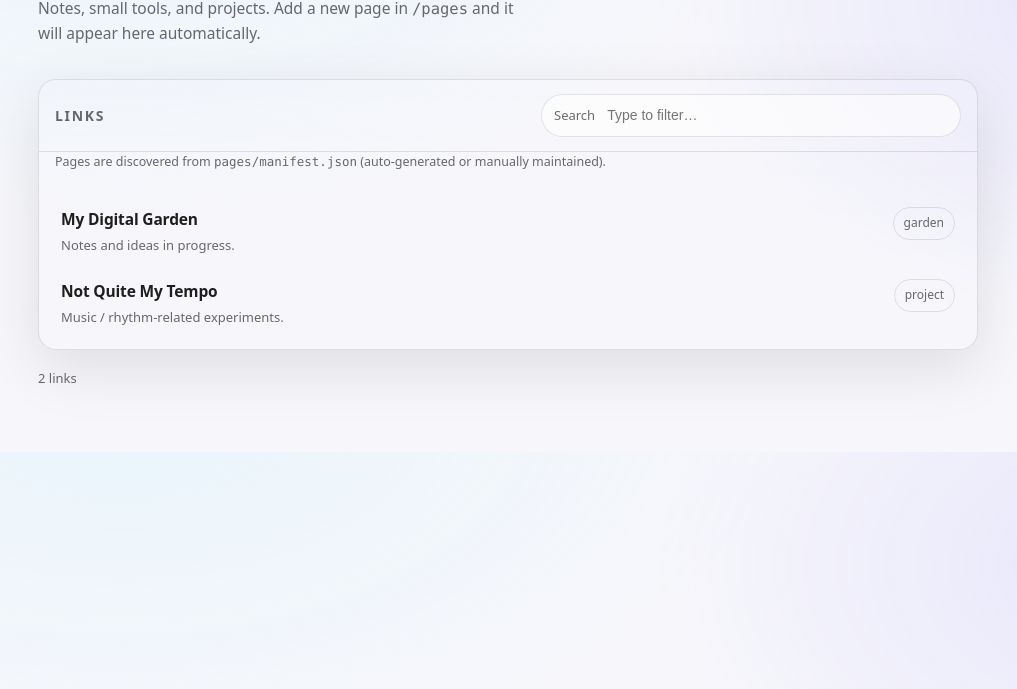
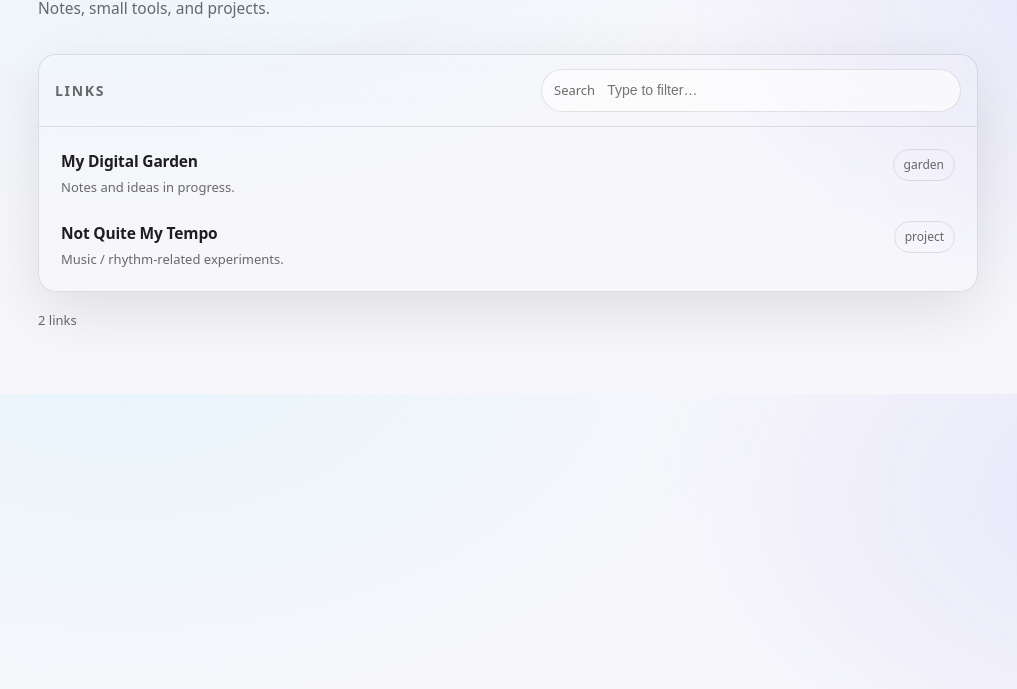
Before and after one commit to andrew-crena/andrew-crena.github.io, a plain HTML site: page index.html in a window 1280 px wide. Shown: the part 111-800 px from the top of the page, without its empty margins (132-1149 px from the left). Drawn offline with Linux system fonts and the light colour scheme.

Commit message:
Refactor index.html to simplify content and script
Removed unnecessary text and updated script logic for rendering items.

```diff
--- a/index.html
+++ b/index.html
@@ -120,11 +120,10 @@
     <header>
       <div class="title">
         <h1>Andrew Crena</h1>
-        <p>Notes, small tools, and projects. Add a new page in <span class="mono">/pages</span> and it will appear here automatically.</p>
+          <p>Notes, small tools, and projects.</p>
       </div>
       <div class="actions">
         <a class="btn" href="https://github.com/andrew-crena" target="_blank" rel="noreferrer">GitHub</a>
-        <a class="btn" href="pages/" title="Browse the pages folder">Pages</a>
       </div>
     </header>
 
@@ -137,9 +136,6 @@
         </label>
       </div>
 
-      <div class="hint">
-        Pages are discovered from <span class="mono">pages/manifest.json</span> (auto-generated or manually maintained).
-      </div>
 
       <div class="list" id="list"></div>
     </section>
@@ -154,60 +150,50 @@
   const qEl = document.getElementById('q');
   const countEl = document.getElementById('count');
 
+  const items = [
+    {
+      title: "My Digital Garden",
+      description: "Notes and ideas in progress.",
+      href: "https://andrew-crena.github.io/my-digital-garden/",
+      label: "garden"
+    },
+    {
+      title: "Not Quite My Tempo",
+      description: "Music / rhythm-related experiments.",
+      href: "https://andrew-crena.github.io/not-quite-my-tempo/",
+      label: "project"
+    }
+  ];
+
   function escapeHtml(s){
     return String(s).replace(/[&<>"']/g, m => ({
       '&':'&amp;','<':'&lt;','>':'&gt;','"':'&quot;',"'":'&#39;'
     }[m]));
   }
 
-    let items = [];
-
   function render(filter=""){
     const f = filter.trim().toLowerCase();
     const filtered = !f ? items : items.filter(it =>
       (it.title||"").toLowerCase().includes(f) ||
       (it.description||"").toLowerCase().includes(f) ||
-        (it.tags||[]).join(" ").toLowerCase().includes(f)
+      (it.label||"").toLowerCase().includes(f)
     );
 
-      listEl.innerHTML = filtered.map(it => {
-        const tag = it.label || (it.tags && it.tags[0]) || "page";
-        return `
+    listEl.innerHTML = filtered.map(it => `
       <a class="item" href="${escapeHtml(it.href)}">
         <div class="left">
-              <div class="name">${escapeHtml(it.title || it.href)}</div>
+          <div class="name">${escapeHtml(it.title)}</div>
           ${it.description ? `<div class="desc">${escapeHtml(it.description)}</div>` : ``}
         </div>
-            <div class="tag">${escapeHtml(tag)}</div>
+        <div class="tag">${escapeHtml(it.label || "link")}</div>
       </a>
-        `;
-      }).join("");
+    `).join("");
 
     countEl.textContent = `${filtered.length} link${filtered.length===1?"":"s"}`;
   }
 
-    async function main(){
-      // You control this file. Add entries for new pages and the landing updates.
-      const res = await fetch("pages/manifest.json", { cache: "no-store" });
-      const data = await res.json();
-      items = (data.items || []).map(it => ({
-        title: it.title,
-        description: it.description,
-        href: it.href,
-        tags: it.tags || [],
-        label: it.label
-      }));
+  qEl.addEventListener('input', e => render(e.target.value));
   render();
-    }
-
-    qEl.addEventListener('input', e => render(e.target.value));
-    main().catch(err => {
-      listEl.innerHTML = `<div style="padding:16px;color:var(--muted)">
-        Couldn’t load <span class="mono">pages/manifest.json</span>.
-        Create it and refresh.
-      </div>`;
-      console.error(err);
-    });
   </script>
 </body>
 </html>
```
Lines whose indentation alone changed are shown as unchanged.
